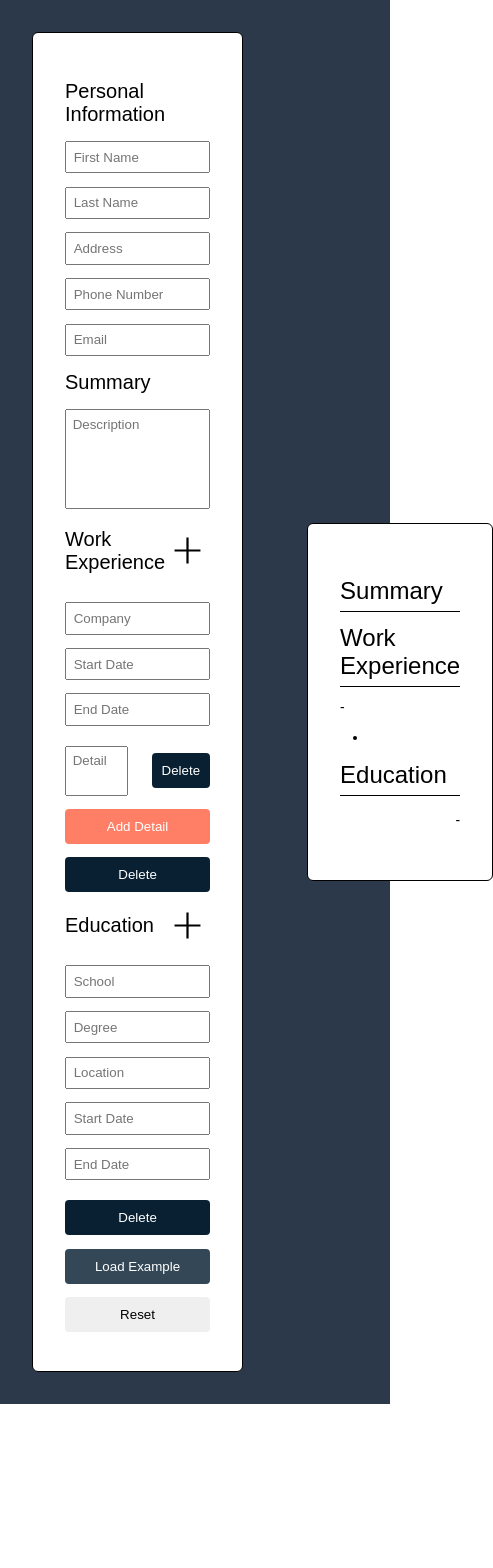
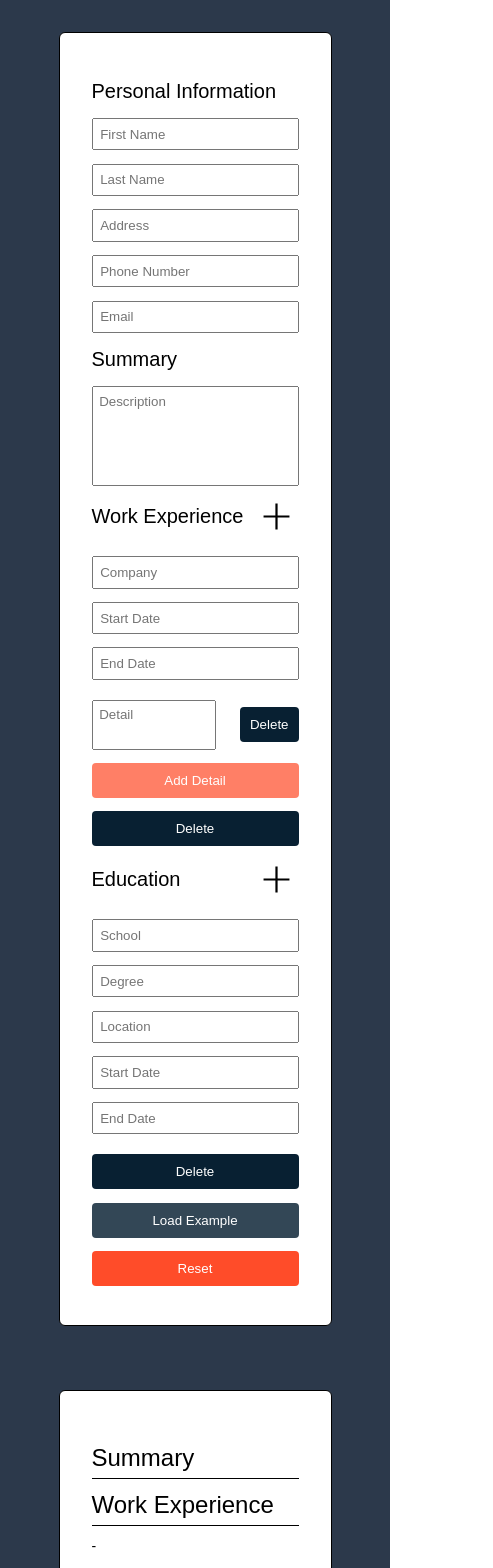
Before and after one commit to JacksonJ97/cv-application, a React (Create React App) app: page / in a window 390 px wide. Shown: the top 1568 px of the page, 493 px wide, since content can reach past the window. Before the commit the page ends 1404 px from the top, so only its background shows below. Built offline with nearby package versions, Linux system fonts and the light colour scheme.

Commit message:
made the components responsive

```diff
--- a/src/App.js
+++ b/src/App.js
@@ -6,10 +6,10 @@ import Container from "./components/Container";
 
 const App = () => {
   return (
-    <div>
+    <>
       <Container />
       <GlobalStyle />
-    </div>
+    </>
   );
 };
 
--- a/src/components/Container/index.js
+++ b/src/components/Container/index.js
@@ -15,7 +15,13 @@ const Wrapper = styled.div`
   justify-content: space-between;
   align-items: center;
   min-height: 100vh;
+  width: 100%;
   background-color: #2c394b;
+  flex-direction: column;
+
+  @media (min-width: 1300px) {
+    flex-direction: row;
+  }
 `;
 
 const Container = () => {
--- a/src/components/Form/index.js
+++ b/src/components/Form/index.js
@@ -14,7 +14,7 @@ const Wrapper = styled.div`
   border: 1px solid black;
   margin: 2em;
   padding: 2em;
-  width: 900px;
+  width: 70%;
   background-color: #ffffff;
 
   .header-container {
@@ -42,6 +42,16 @@ const Wrapper = styled.div`
   }
 
   .reset-btn {
+    color: #fff;
+    background-color: #ff4c29;
+  }
+
+  .reset-btn:hover {
+    background-color: #ff5f40;
+  }
+
+  @media (min-width: 1300px) {
+    width: 45%;
   }
 `;
 
--- a/src/components/Preview/index.js
+++ b/src/components/Preview/index.js
@@ -12,8 +12,16 @@ const Wrapper = styled.div`
   border: 1px solid black;
   margin: 2em;
   padding: 2em;
-  width: 900px;
+  width: 70%;
   background-color: #ffffff;
+
+  @media (min-width: 1300px) {
+    position: sticky;
+    top: 3%;
+    left: 50%;
+    align-self: flex-start;
+    width: 45%;
+  }
 `;
 
 const Preview = (props) => {
```
